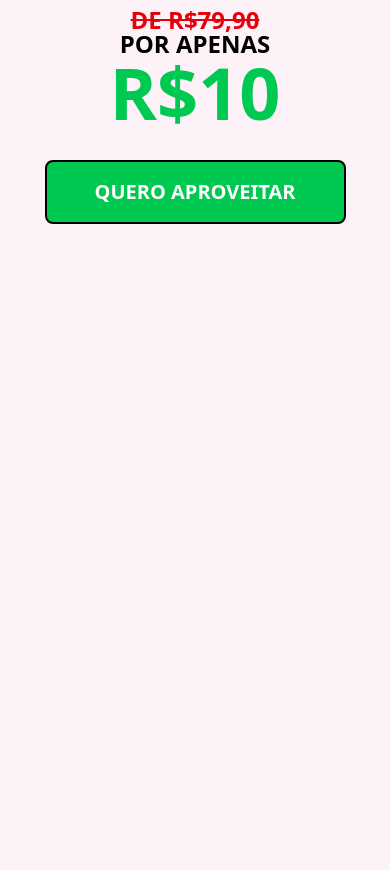
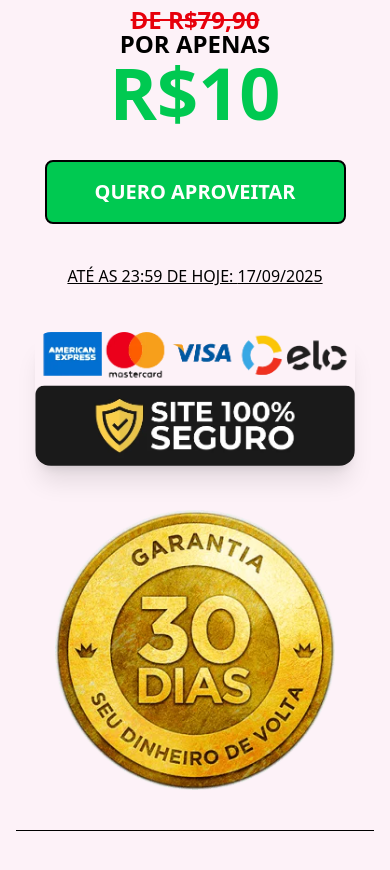
Before and after one commit to sizenando-f/landing-page-academia-do-croche, a website built with Vite: page index.html in a window 390 px wide. Shown: the part 866-1736 px from the top of the page. Before the commit the page ends 1154 px from the top, so only its background shows below. Built offline with nearby package versions, Linux system fonts and the light colour scheme.

Commit message:
feat: Adiciona selos e data atual

```diff
--- a/index.html
+++ b/index.html
@@ -5,9 +5,11 @@
     <meta name="viewport" content="width=device-width, initial-scale=1.0" />
     <title>Academia do Crochê</title>
     <link rel="stylesheet" href="/src/style.css" />
+    <script type="module" src="/src/main.js" defer></script>
   </head>
   <body class="bg-pink-50">
-    <main class="py-16 px-4">
+    <main class="py-16 px-4 mx-auto flex flex-col gap-10">
+      <!-- Apresetação inicial com call to action -->
       <div
         class="max-w-4xl mx-auto flex flex-col items-center text-center gap-11"
       >
@@ -44,6 +46,24 @@
           >
         </div>
       </div>
+      <div
+        class="max-w-4xl mx-auto flex flex-col items-center text-center gap-11"
+      >
+        <p class="underline">
+          ATÉ AS 23:59 DE HOJE: <span id="data-atual"></span>
+        </p>
+        <img
+          src="/src/images/site-seguro.webp"
+          alt=""
+          class="w-80 md:w-full object-cover rounded-2xl shadow-xl"
+        />
+        <img
+          src="/src/images/selo-garantia.webp"
+          alt=""
+          class="w-70 md:w-80 object-cover rounded-2xl"
+        />
+      </div>
+      <hr />
     </main>
   </body>
 </html>
--- a/src/main.js
+++ b/src/main.js
@@ -1,24 +1,15 @@
-import './style.css'
-import javascriptLogo from './javascript.svg'
-import viteLogo from '/vite.svg'
-import { setupCounter } from './counter.js'
+import "./style.css";
+import javascriptLogo from "./javascript.svg";
+import viteLogo from "/vite.svg";
+import { setupCounter } from "./counter.js";
 
-document.querySelector('#app').innerHTML = `
-  <div>
-    <a href="https://vite.dev" target="_blank">
-      <img src="${viteLogo}" class="logo" alt="Vite logo" />
-    </a>
-    <a href="https://developer.mozilla.org/en-US/docs/Web/JavaScript" target="_blank">
-      <img src="${javascriptLogo}" class="logo vanilla" alt="JavaScript logo" />
-    </a>
-    <h1>Hello Vite!</h1>
-    <div class="card">
-      <button id="counter" type="button"></button>
-    </div>
-    <p class="read-the-docs">
-      Click on the Vite logo to learn more
-    </p>
-  </div>
-`
+const elementoData = document.getElementById("data-atual");
 
-setupCounter(document.querySelector('#counter'))
+const hoje = new Date();
+
+const opcoesDeFormato = { day: "2-digit", month: "2-digit", year: "numeric" };
+const dataFormatada = hoje.toLocaleDateString("pt-BR", opcoesDeFormato);
+
+if (elementoData) {
+  elementoData.textContent = dataFormatada;
+}
```
Also changed, not shown: src/images/selo-garantia.webp (added), src/images/site-seguro.webp (added).
